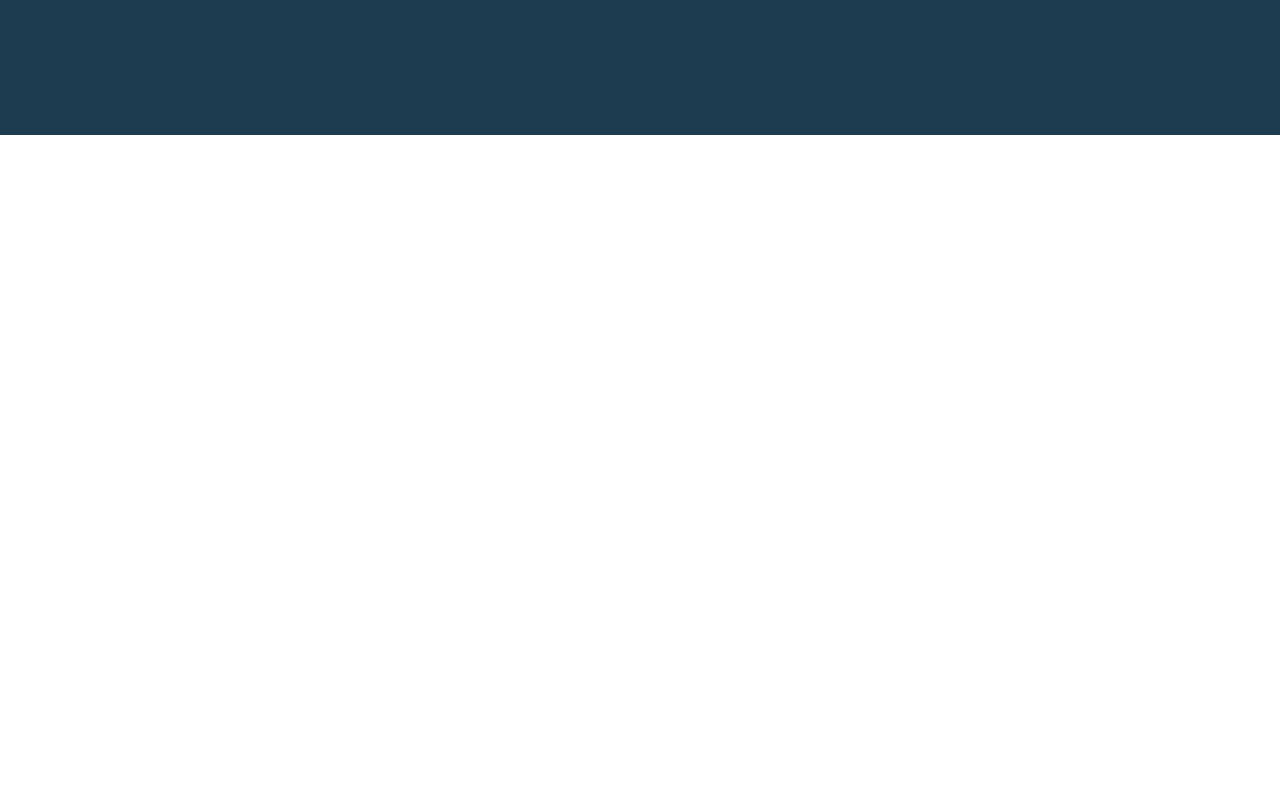
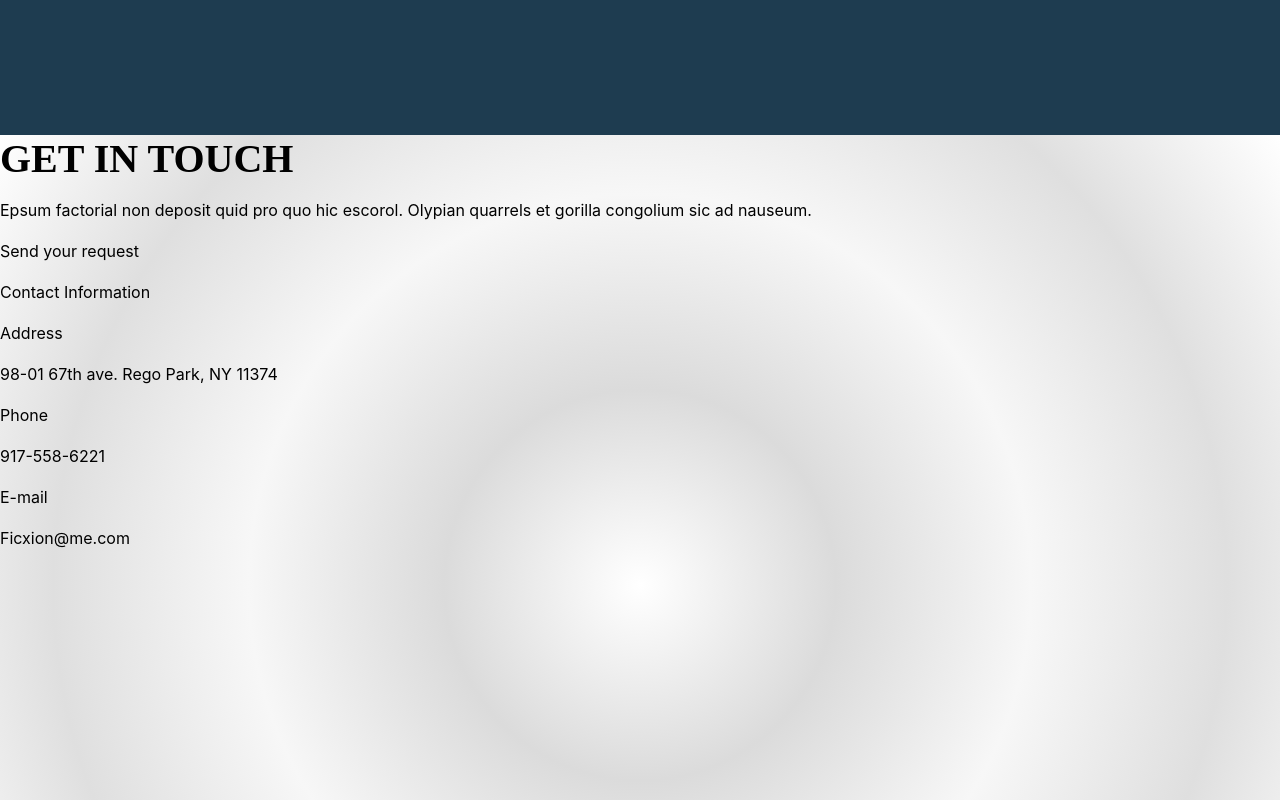
Before and after one commit to JimmyDLA/ficxion, a React (Create React App) app: page / in a window 1280 px wide. Shown: the part 5180-5980 px from the top of the page. Before the commit the page ends 5315 px from the top, so only its background shows below. Built offline with nearby package versions, Linux system fonts and the light colour scheme; a web font is replaced by a local one.

Commit message:
WIP; started contact us page

```diff
--- a/src/App.js
+++ b/src/App.js
@@ -37,14 +37,13 @@ function App() {
           <Route exact path="/">
             <Home />
           </Route>
+
           <Route path="/about">
-            {/* <About />s */}
             <h1>about</h1>
           </Route>
+
           <Route path="/dashboard">
-          <h1>dashboard</h1>
-
-            {/* <Dashboard /> */}
+            <h1>dashboard</h1>
           </Route>
         </Switch>
       </div>
--- /dev/null
+++ b/src/components/Contact.js
@@ -0,0 +1,37 @@
+import './__style__.css';
+
+export const Contact = () => {
+
+  return (
+    <div id="contactContainer">
+      <div id="contactTop">
+        <div id="contactOffset">
+          <h1>GET IN TOUCH</h1>
+          <p>Epsum factorial non deposit quid pro quo hic escorol. Olypian quarrels et gorilla congolium sic ad nauseum.</p>
+          <div id="contactForm">
+            <div id="formContianer">
+              <p>Send your request</p>
+
+            </div>
+            <div id="contactInfo">
+              <p>Contact Information</p>
+              <div>
+                <p>Address</p>
+                <p>98-01 67th ave. Rego Park, NY 11374</p>
+              </div>
+              <div>
+                <p>Phone</p>
+                <p>917-558-6221</p>
+              </div>
+              <div>
+                <p>E-mail</p>
+                <p>Ficxion@me.com</p>
+              </div>
+            </div>
+          </div>
+        </div>
+      </div>
+      <div id="contactBottom" />
+    </div>
+  );
+}
--- a/src/components/Projects.js
+++ b/src/components/Projects.js
@@ -2,6 +2,11 @@ import './__style__.css';
 import { ProjectBox } from './ProjectBox.js';
 import webApp from '../assets/images/web_app.png';
 import mobileApp from '../assets/images/mobile_app.png';
+import project1 from '../assets/images/project1.png';
+import project2 from '../assets/images/project2.png';
+import project3 from '../assets/images/project3.png';
+import project4 from '../assets/images/project4.png';
+import project5 from '../assets/images/project5.png';
 
 export const Projects = () => {
   const info = 'Nulla vel metus scelerisque ante sollicitudin. Cras purus odio, vestibulum in vulputate at, tempus viverra turpis.';
--- a/src/components/__style__.css
+++ b/src/components/__style__.css
@@ -186,6 +186,7 @@ p {
   width: 100%;
   padding-bottom: 100px;
   background-color: #1e3c50;
+  background: linear-gradient(180deg, rgba(12,20,30,1) 0%, rgba(30,60,80,1) 50%);
   display: flex;
   flex-direction: column;
   align-items: center;
@@ -238,3 +239,9 @@ p {
   color: white;
   text-align: center;
 }
+#contactContainer {
+  width: 100%;
+  height: 900px;
+  background: rgb(255,255,255);
+  background: radial-gradient(circle, rgba(255,255,255,1) 0%, rgba(219,219,219,1) 25%, rgba(247,247,247,1) 50%, rgba(223,223,223,1) 75%, rgba(255,255,255,1) 100%);
+}
--- a/src/routers/Home.js
+++ b/src/routers/Home.js
@@ -3,6 +3,7 @@ import { NavBar } from '../components/NavBar.js';
 import { Overview } from '../components/Overview.js';
 import { Service } from '../components/Service.js';
 import { Projects } from '../components/Projects.js';
+import { Contact } from '../components/Contact.js';
 import video from '../assets/videos/tech_global.mp4';
 import logo from '../assets/images/tech_logo2.png';
 export const Home = () => {
@@ -26,7 +27,7 @@ export const Home = () => {
         <Overview />
         <Service />
         <Projects />
-
+        <Contact />
         </div>
     );
 }
```
